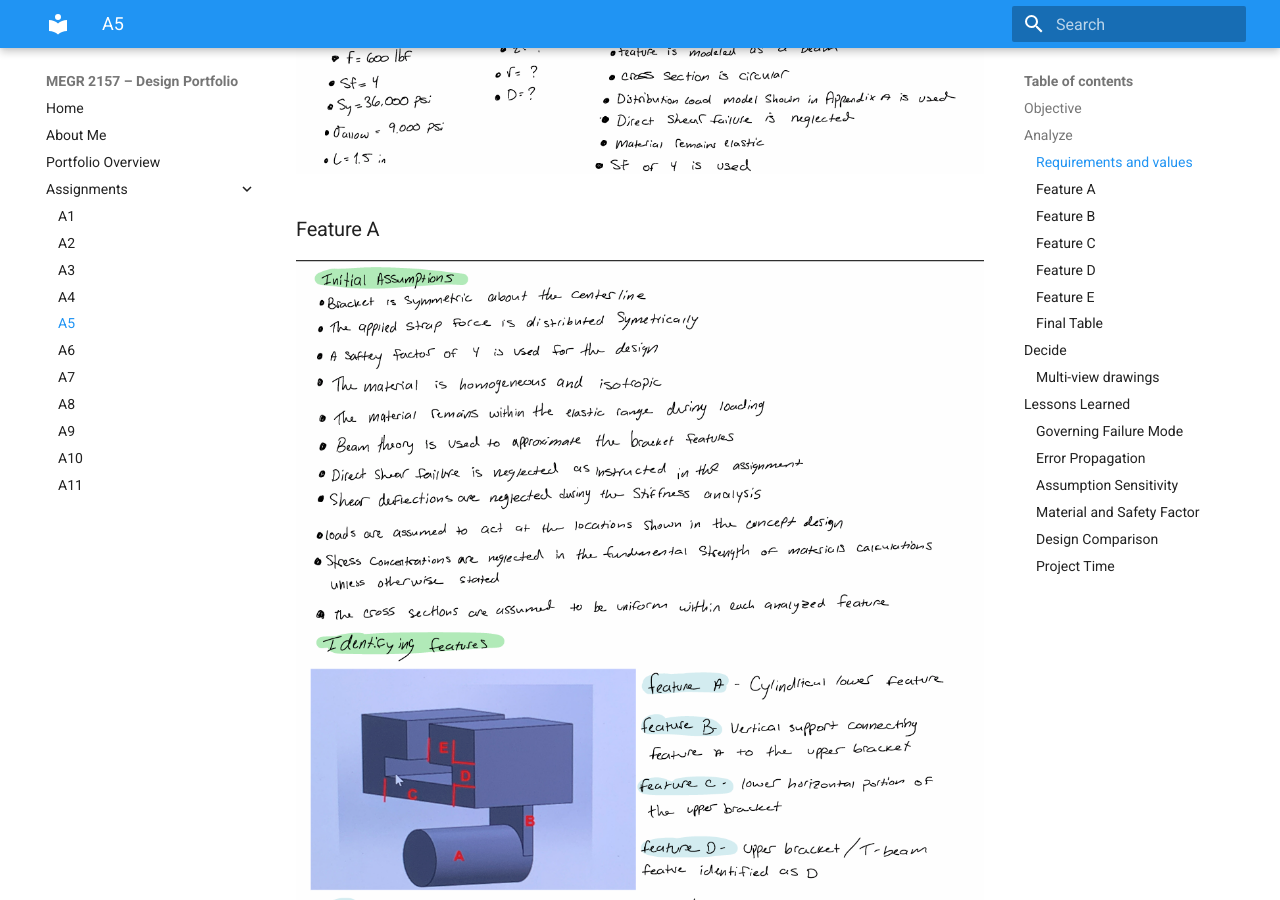
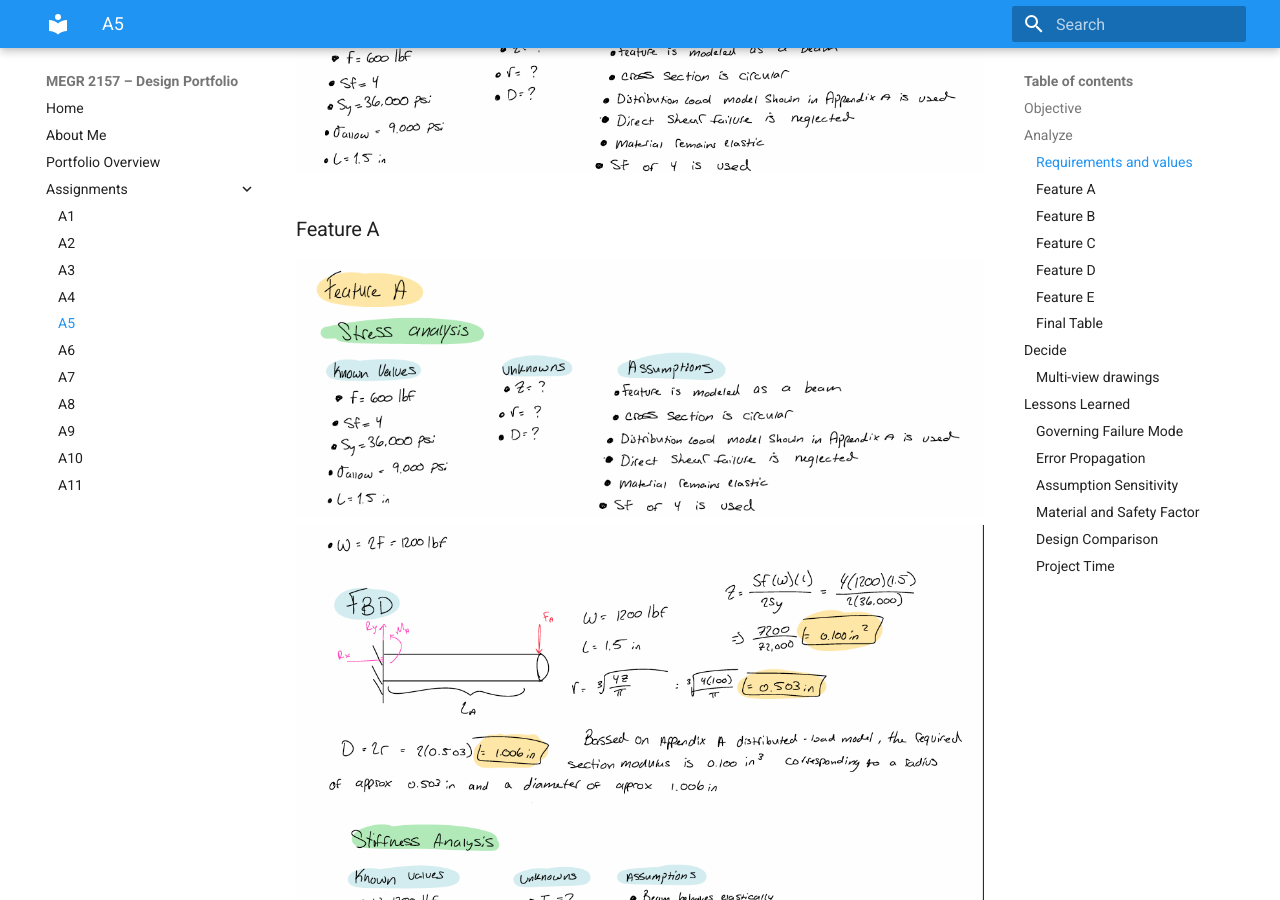
Before and after one commit to rsmith367-ux/design-projects-portfolio, an MkDocs documentation site: the page built from docs/assignments/A05/index.md, in a window 1280 px wide and 900 px high, scrolled down 2482 px. Built offline with MkDocs 1.6.1 and Material for MkDocs 9.7.7, drawn with Linux system fonts in a browser that asks for light colours.

Commit message:
Replace images for Features A, B, and C
Updated images for Feature A, B, and C in the assignment documentation.

```diff
--- a/docs/assignments/A05/index.md
+++ b/docs/assignments/A05/index.md
@@ -10,19 +10,19 @@ The objective of this project is to conduct stress and stiffness analyses to det
 ![Requirements and values ](pic1.png)
 ![Requirements and values ](pic2.png)
 ### Feature A
-![Feature A](pic2.png)
+![Feature A](pic9.png)
 ![Feature A](pic3.png)
 
 Feature A was modeled as a circular beam subjected to a 1200 lbf load. Stress and stiffness analyses were performed using a factor of safety of 4 and a maximum allowable deflection of 0.005 in. Stress required a diameter of 1.006 in, while stiffness required 0.516 in. Since stress governed, the final diameter was selected as **1.006 in**.
 
 ### Feature B
-![Feature B](pic3.png)
+![Feature B](pic10.png)
 ![Feature B](pic4.png)
 
 Feature B connects Feature A to the upper bracket and was modeled as an axially loaded member. The applied load was 1200 lbf. Stress required a diameter of 0.133 in, while stiffness required 0.0165 in. Since stress governed the design, the final diameter was selected as **0.133 in**.
 
 ### Feature C
-![Feature C](pic4.png)
+![Feature C](pic11.png)
 ![Feature C](pic5.png)
 
 Feature C was modeled as a simply supported beam with a 600 lbf reaction force from Feature B. Stress and stiffness were analyzed using a factor of safety of 4 and a maximum allowable deflection of 0.005 in. Stress required a diameter of 0.133 in, while stiffness required 0.0652 in. The final diameter was selected as **0.133 in** because stress governed.
```
